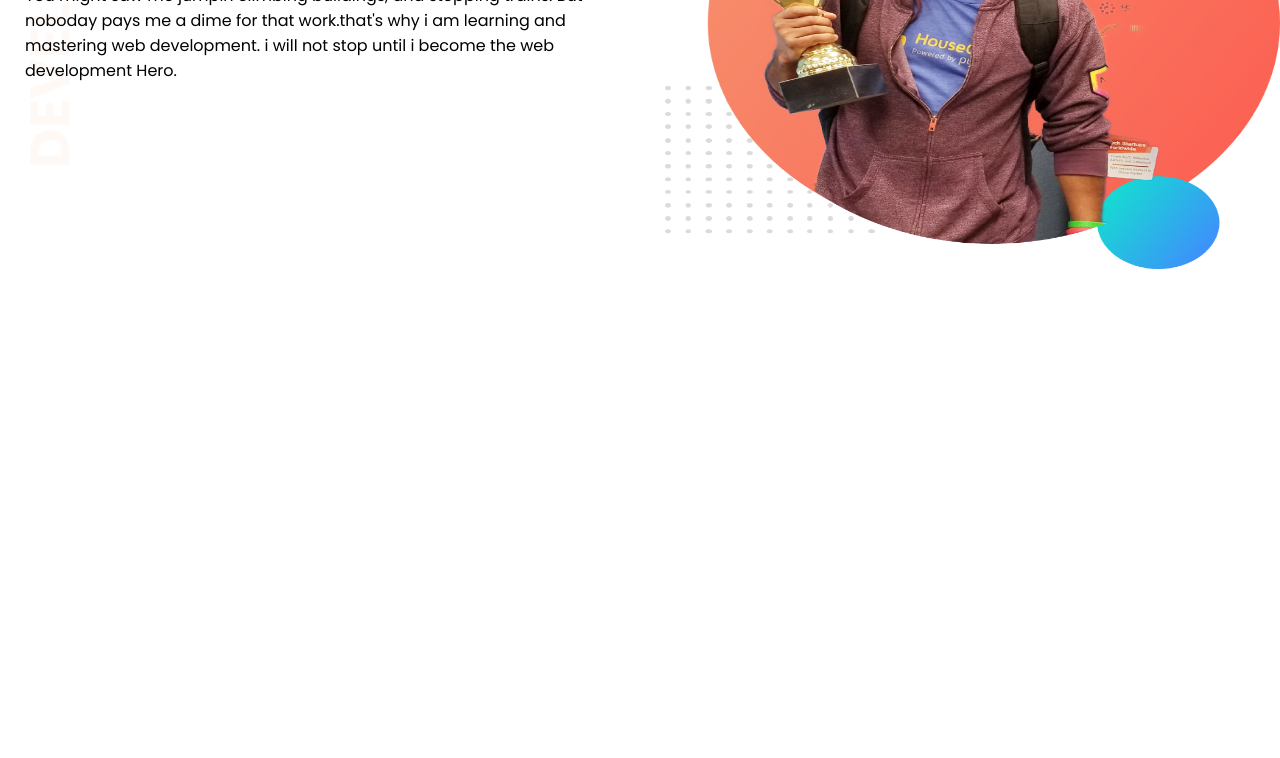
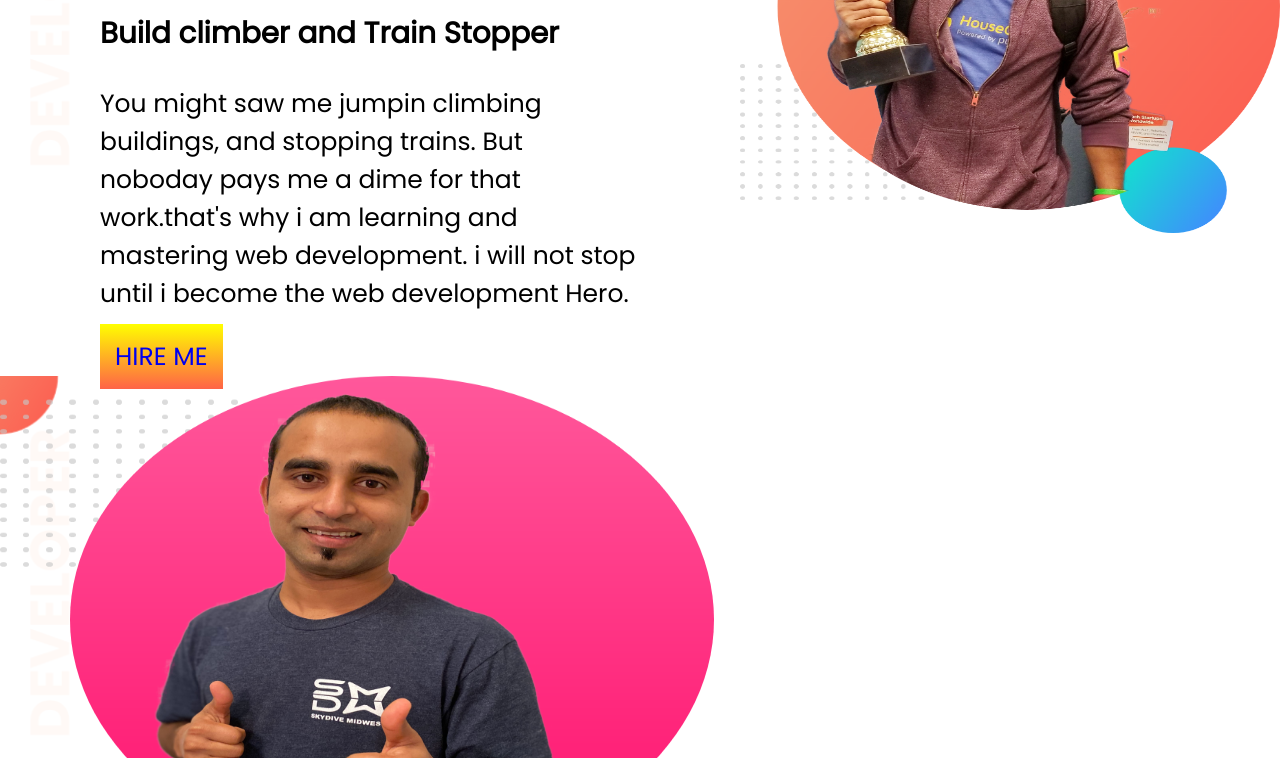
Before and after one commit to kawser2917/Developer-protfolio, a plain HTML site: page index.html in a window 1280 px wide. Shown: the part 194-952 px from the top of the page. Before the commit the page ends 800 px from the top, so only its background shows below. Drawn offline with Linux system fonts and the light colour scheme.

Commit message:
first add

```diff
--- a/index.html
+++ b/index.html
@@ -18,11 +18,18 @@
             <h1><span>Md. Kawser Ahmed</span> World </h1>
             <h3>Build climber and Train Stopper</h3>
             <p>You might saw me jumpin climbing buildings, and stopping trains. But noboday pays me a dime for that work.that's why i am learning and mastering web development. i will not stop until i become the web development Hero.</p>
+            <a class="link-btn" href="https://www.linkedin.com/in/kawserahmed2917/" target="_blank">HIRE ME</a>
         </div>
         <div class="half-width">
             <img src="images/jhankar.png" alt="">
         </div>
+    </section>
 
+    <section>
+        <div>
+            <img src="images/jhankar2.png" alt="jhankar image">
+        </div>
     </section>
+
 </body>
 </html>
--- a/style.css
+++ b/style.css
@@ -16,10 +16,16 @@ div img{
 
 .half-width{
     width: 50%;
-    margin-left: 25px;
+    margin-left: 100px;
+    font-size: 25px;
 
 }
 
 span{
     color: orange;
 }
+.link-btn{
+    text-decoration: none;
+    padding: 15px;
+    background-image: linear-gradient(yellow,tomato);
+}
```
